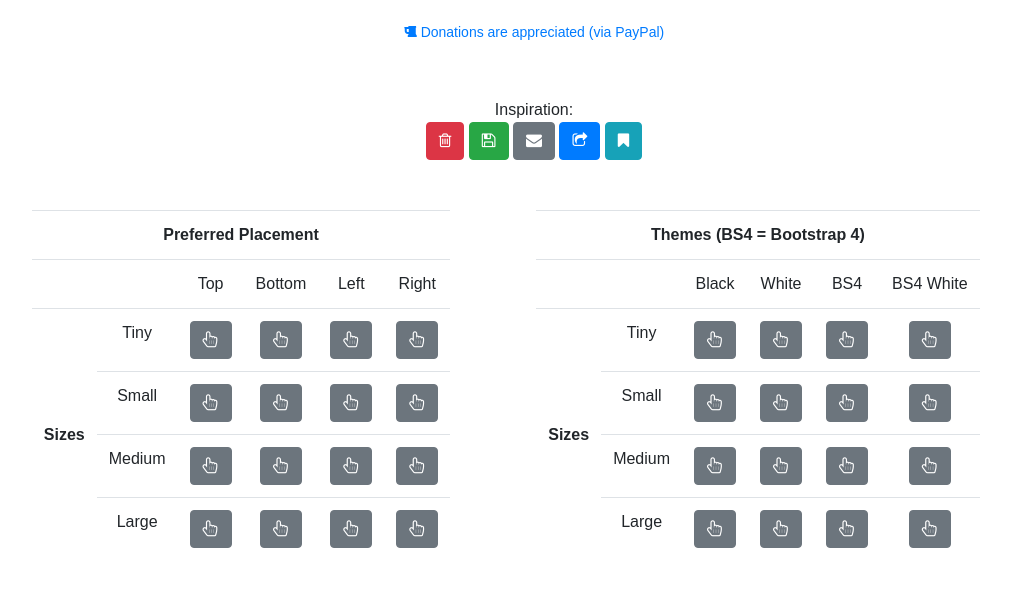
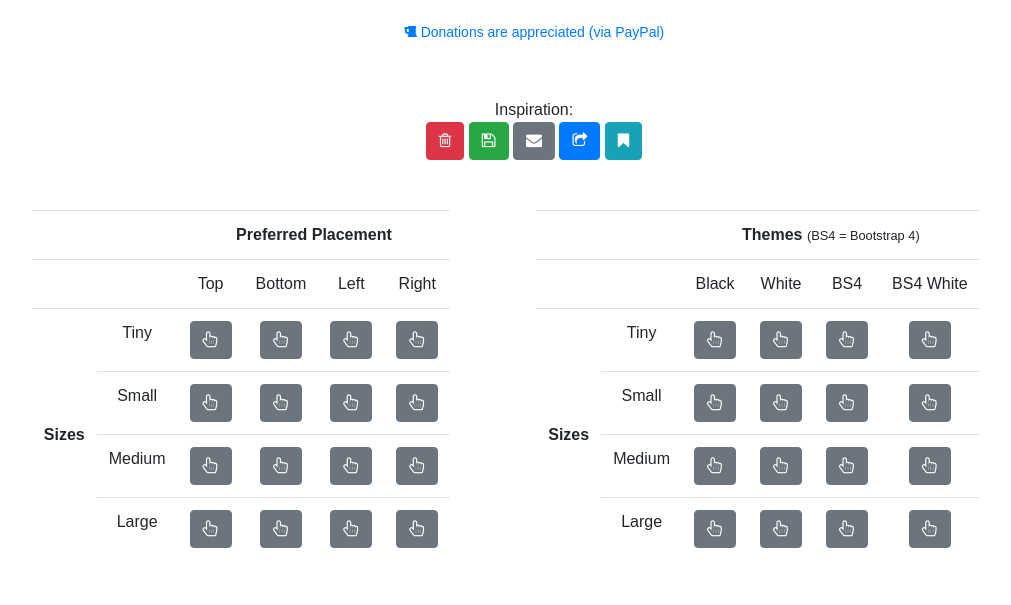
Before and after one commit to HTMLGuyLLC/jConfirm, a website: page index.html in a window 1280 px wide. Shown: the part 195-800 px from the top of the page, without its empty margins (106-1117 px from the left). Drawn offline with nearby package versions, Linux system fonts and the light colour scheme.

Commit message:
small demo page tweaks

```diff
--- a/index.html
+++ b/index.html
@@ -63,7 +63,8 @@
     <div style="margin-top: 50px" class="text-center">
         <table class="table" style="max-width: 500px; display: inline-block;">
             <tr>
-                <th colspan="6" style="text-align: center;">Preferred Placement</th>
+                <th colspan="2"></th>
+                <th colspan="4" style="text-align: center;">Preferred Placement</th>
             </tr>
             <tr>
                 <td></td>
@@ -106,7 +107,8 @@
 
         <table class="table table-inline" style="max-width: 500px; display: inline-block;">
             <tr>
-                <th colspan="6" style="text-align: center;">Themes (BS4 = Bootstrap 4)</th>
+                <th colspan="2"></th>
+                <th colspan="4" style="text-align: center;">Themes <small>(BS4 = Bootstrap 4)</small></th>
             </tr>
             <tr>
                 <td></td>
```
